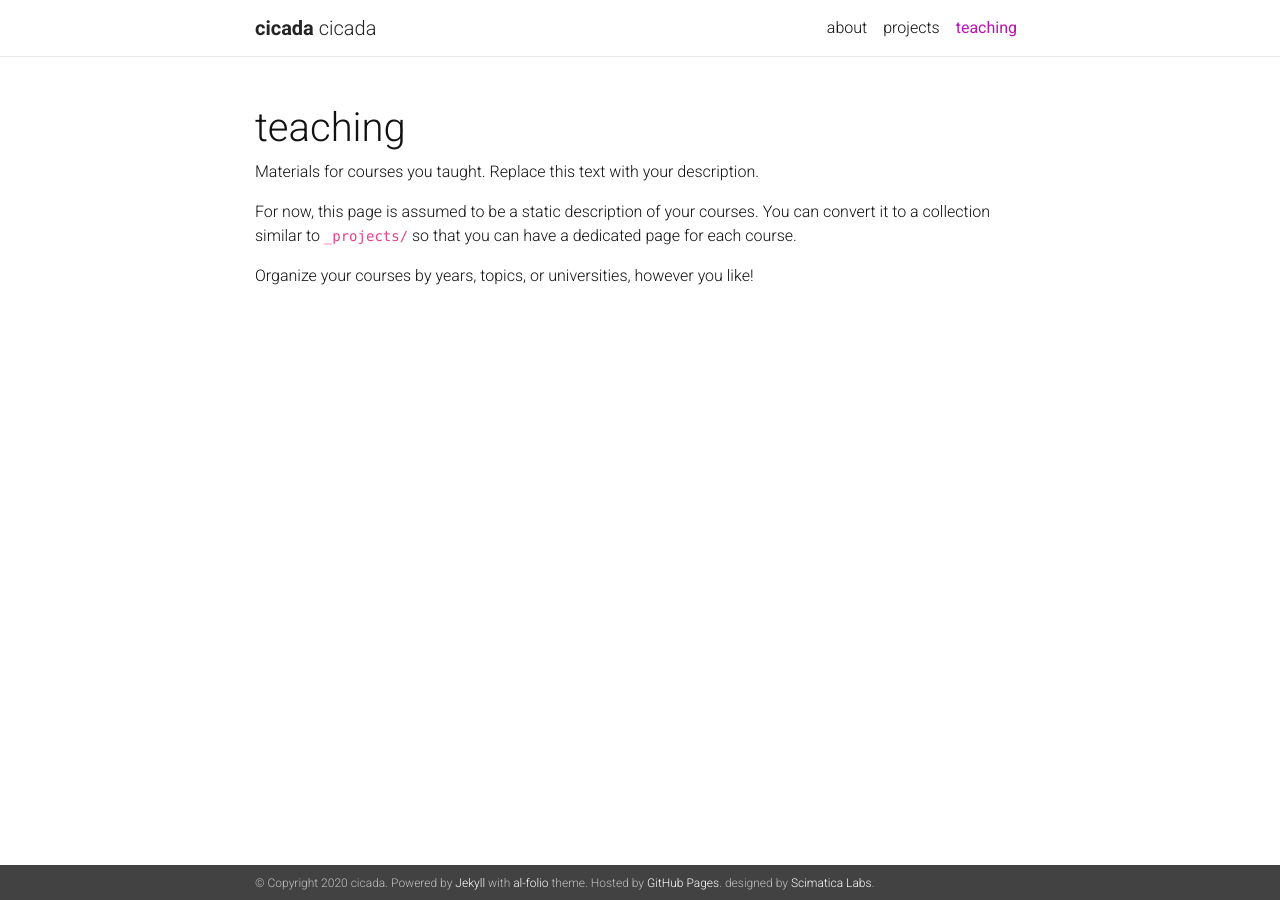
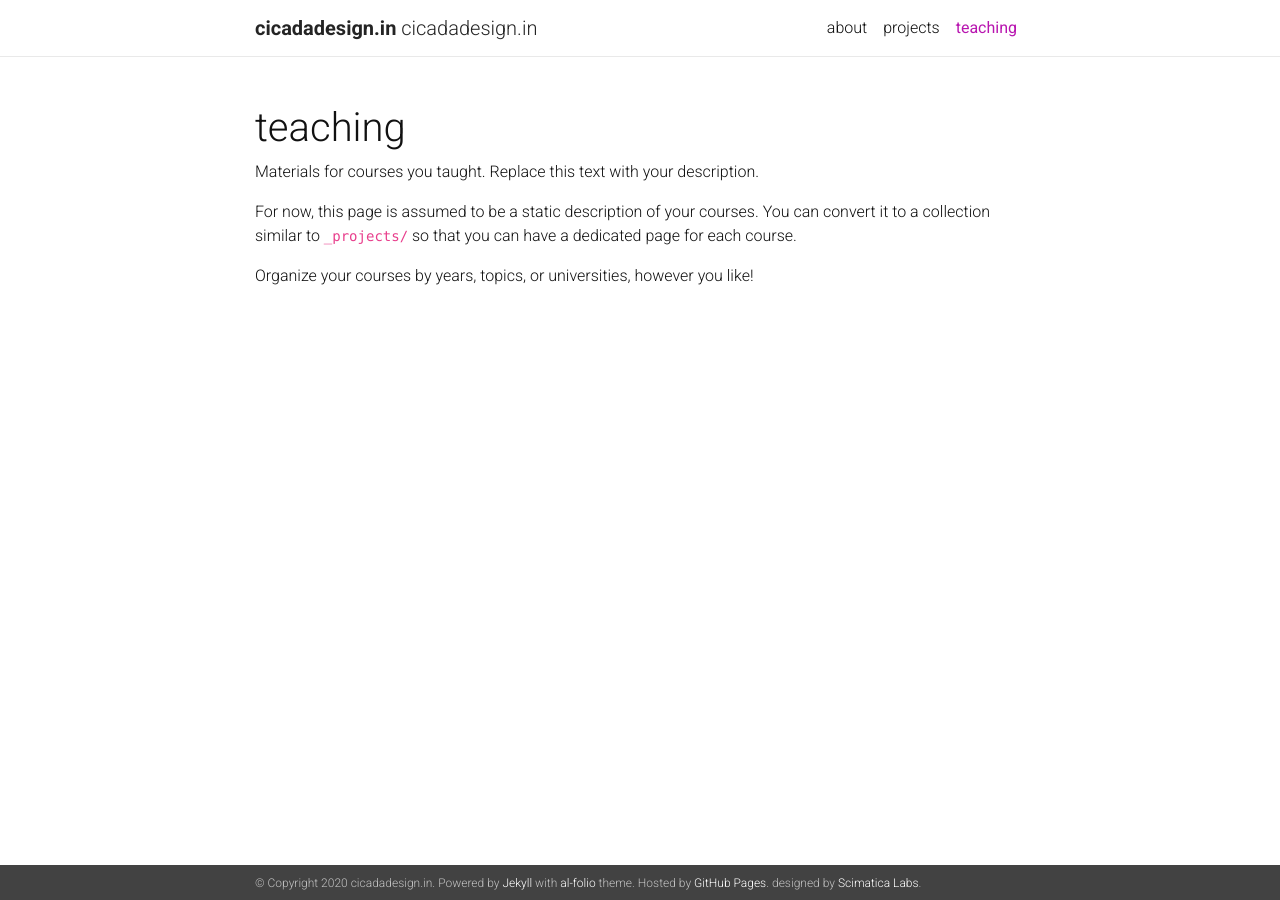
Before and after one commit to Scimatica-Labs/cicadadesign.in, a Jekyll site: the page built from _pages/teaching.md, in a window 1280 px wide. Built offline with Jekyll 4.4.1, drawn with Linux system fonts in a browser that asks for light colours; nearby versions of some CDN libraries; a style sheet for code colours, icons or effects is not loaded.

Commit message:
Update _config.yml

```diff
--- a/_config.yml
+++ b/_config.yml
@@ -2,7 +2,7 @@
 # Site settings
 # -----------------------------------------------------------------------------
 
-title: cicada
+title:
 email: cicada.belgao@gmail.com
 description: > # this means to ignore newlines until "url:"
   A simple, whitespace theme for academics. Based on [*folio](https://github.com/bogoli/-folio) design.
```
